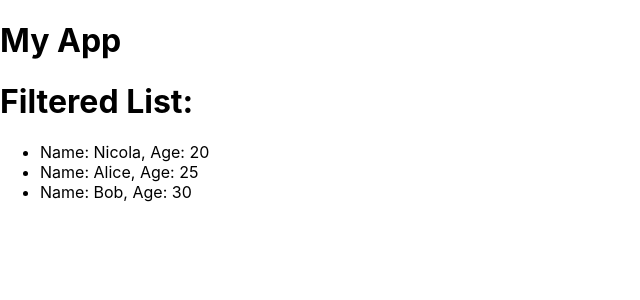
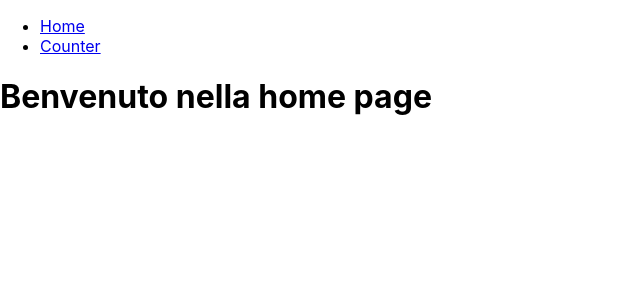
Before and after one commit to NicolaPisani/react, a React (Create React App) app in the folder hello/: page / in a window 1280 px wide. Shown: the top 300 px of the page, without its empty margins (0-640 px from the left). Built offline with nearby package versions, Linux system fonts and the light colour scheme.

Commit message:
React-Router- Add-the/counter-path

```diff
--- a/hello/package.json
+++ b/hello/package.json
@@ -8,6 +8,7 @@
     "@testing-library/user-event": "^13.5.0",
     "react": "^18.2.0",
     "react-dom": "^18.2.0",
+    "react-router-dom": "^6.14.2",
     "react-scripts": "5.0.1",
     "web-vitals": "^2.1.4"
   },
--- a/hello/src/App.js
+++ b/hello/src/App.js
@@ -1,19 +1,29 @@
 import React from "react";
-import FilteredList from "./FilteredList";
+import { BrowserRouter as Router, Routes, Route, Link } from "react-router-dom";
+import Counter from "./Counter";
+import Home from "./Home";
 
 function App() {
-  const list = [
-    { id: 1, name: "Nicola", age: 20 },
-    { id: 2, name: "Chiara", age: 15 },
-    { id: 3, name: "Alice", age: 25 },
-    { id: 4, name: "Bob", age: 30 },
-  ];
+  return (
+    <Router>
+      <div>
+        <nav>
+          <ul>
+            <li>
+              <Link to="/">Home</Link>
+            </li>
+            <li>
+              <Link to="/counter">Counter</Link>
+            </li>
+          </ul>
+        </nav>
 
-  return (
-    <div>
-      <h1>My App</h1>
-      <FilteredList list={list} />
-    </div>
+        <Routes>
+          <Route path="/" element={<Home />} />
+          <Route path="/counter" element={<Counter />} />
+        </Routes>
+      </div>
+    </Router>
   );
 }
 
--- /dev/null
+++ b/hello/src/Home.js
@@ -0,0 +1,11 @@
+import React from "react";
+
+function Home() {
+  return (
+    <div>
+      <h1>Benvenuto nella home page</h1>
+    </div>
+  );
+}
+
+export default Home;
```
Also changed, not shown: 1 other file (tests, documents, lock files or other folders).
